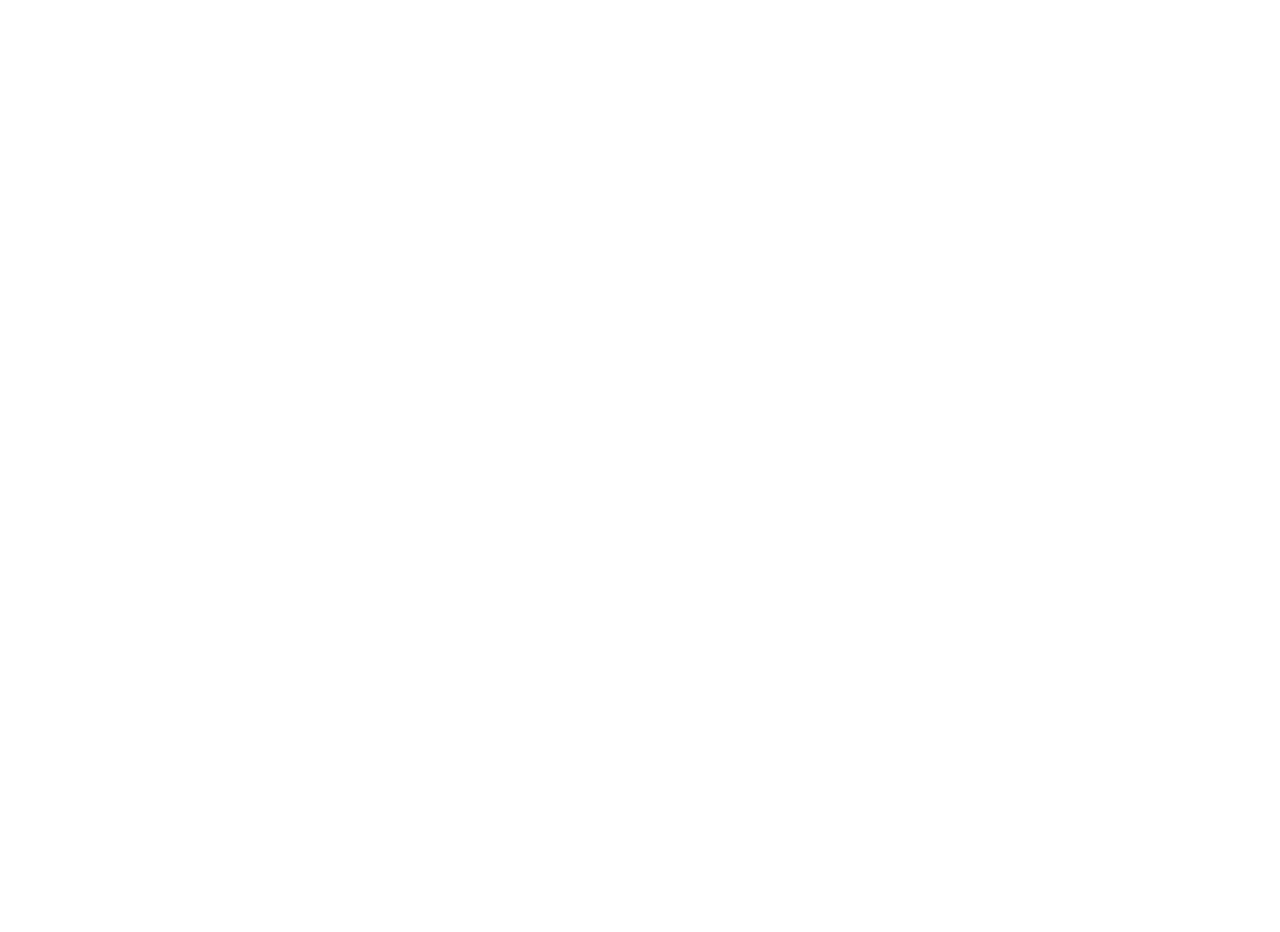
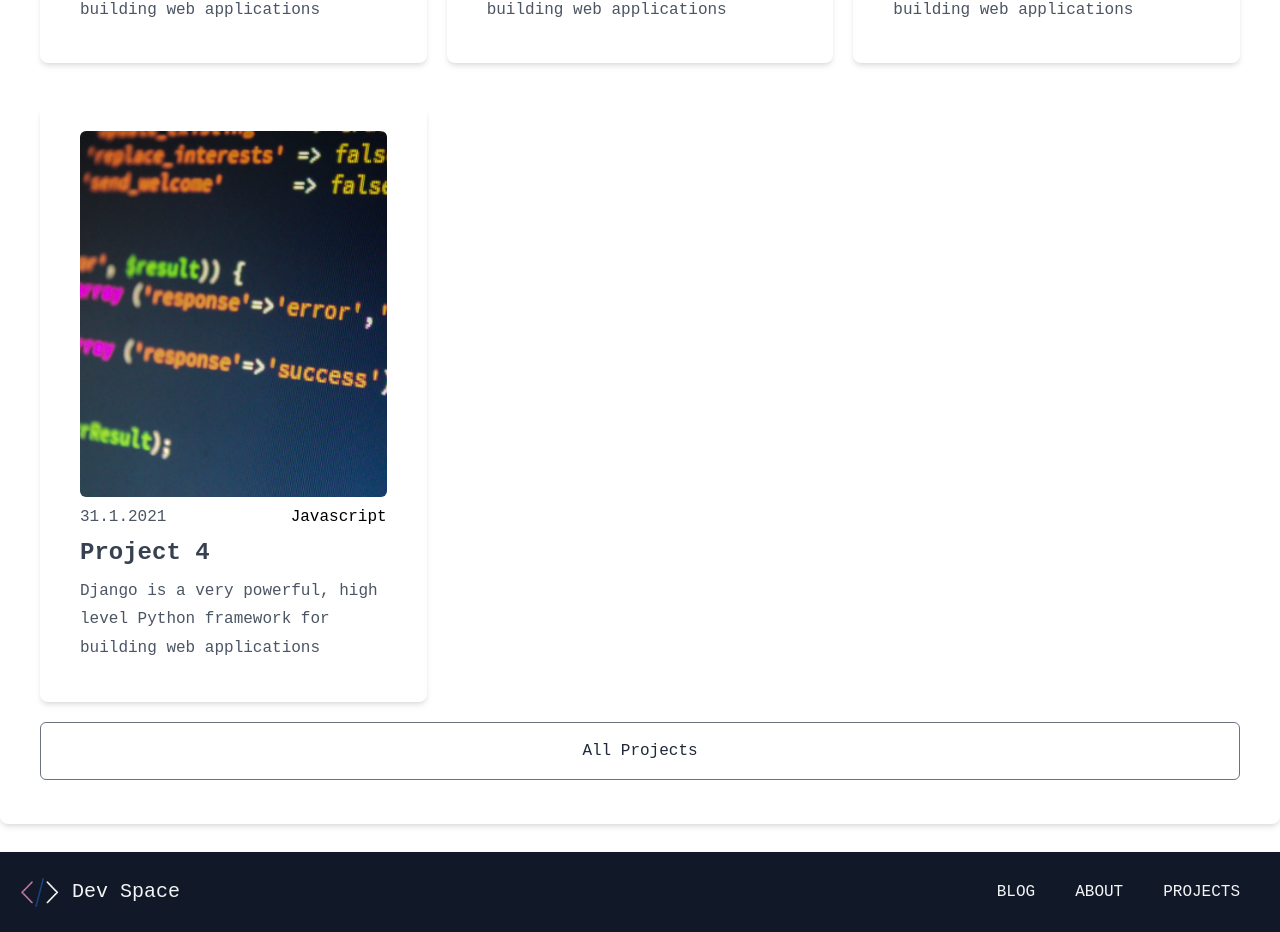
Before and after one commit to kremsnita420/nextjs-markdown-blog, a Next.js app: page /projects in a window 1280 px wide. Shown: the part 891-1823 px from the top of the page. Before the commit the page ends 800 px from the top, so only its background shows below. Built offline with nearby package versions, Linux system fonts and the light colour scheme.

Commit message:
projects page

```diff
--- /dev/null
+++ b/components/Project.jsx
@@ -0,0 +1,34 @@
+import NextLink from 'next/link'
+import Image from 'next/image'
+
+export default function Project({ project }) {
+	return (
+		<div className='w-full px-10 py-6 bg-white rounded-lg shadow-md mt-6'>
+			<Image
+				src={project.frontmatter.cover_image}
+				alt={project.frontmatter.excerpt}
+				width={420}
+				height={500}
+				className='object-cover mb-4 rounded-md'
+			/>
+
+			<div className='flex justify-between items-center'>
+				<span className='font-light text-gray-600'>
+					{project.frontmatter.date}
+				</span>
+				<div>{project.frontmatter.category}</div>
+			</div>
+
+			<div className='mt-2'>
+				<NextLink href={`/projects/${project.slug}`}>
+					<a className='text-2xl text-gray-700 font-bold hover:underline'>
+						{project.frontmatter.title}
+					</a>
+				</NextLink>
+				<p className='mt-2 text-gray-600'>
+					{project.frontmatter.excerpt}
+				</p>
+			</div>
+		</div>
+	)
+}
--- a/pages/projects.jsx
+++ b/pages/projects/index.jsx
@@ -1,7 +1,9 @@
 import fs from 'fs'
 import path from 'path'
+import NextLink from 'next/link'
 import matter from 'gray-matter'
 import Layout from '@/components/Layout'
+import Project from '@/components/Project'
 
 export default function ProjectsPage({ projects }) {
 	console.log(projects)
@@ -11,6 +13,23 @@
 
 			<div className='bg-white shadow-md rounded-lg px-10 py-6 mt-6'>
 				<h3 className='text-2xl mb-5'>My Best Projects</h3>
+
+				<div className='grid md:grid-cols-2 lg:grid-cols-3 gap-5'>
+					{projects.map((project, index) => (
+						<Project key={index} project={project} />
+					))}
+				</div>
+
+				<NextLink href='/projects'>
+					<a
+						className='block text-center border border-gray-500
+				text-gray-800 rounded-md py-4 my-5 transition duration-500
+				ease select-none hover:text-white hover:bg-gray-900
+				focus:outline-none focus:shadow-outline w-full'
+					>
+						All Projects
+					</a>
+				</NextLink>
 			</div>
 		</Layout>
 	)
--- a/projects/project-1.md
+++ b/projects/project-1.md
@@ -1,5 +1,6 @@
 ---
 title: 'Project 1'
+date: 31.1.2021
 excerpt: 'Django is a very powerful, high level Python framework for building web applications'
 cover_image: '/images/posts/img1.jpg'
 category: 'Python'
--- a/projects/project-2.md
+++ b/projects/project-2.md
@@ -1,8 +1,9 @@
 ---
 title: 'Project 2'
+date: 31.1.2021
 excerpt: 'Django is a very powerful, high level Python framework for building web applications'
 cover_image: '/images/posts/img2.jpg'
-category: 'Python'
+category: 'Javascript'
 ---
 
 ## Turpius Aegides membris colat volentes fallere
--- a/projects/project-3.md
+++ b/projects/project-3.md
@@ -1,5 +1,6 @@
 ---
 title: 'Project 3'
+date: 31.1.2021
 excerpt: 'Django is a very powerful, high level Python framework for building web applications'
 cover_image: '/images/posts/img3.jpg'
 category: 'CSS'
--- a/projects/project-4.md
+++ b/projects/project-4.md
@@ -1,5 +1,6 @@
 ---
 title: 'Project 4'
+date: 31.1.2021
 excerpt: 'Django is a very powerful, high level Python framework for building web applications'
 cover_image: '/images/posts/img4.jpg'
 category: 'Javascript'
```
